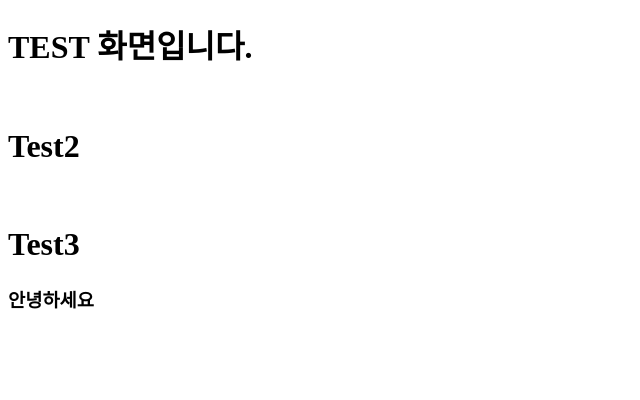
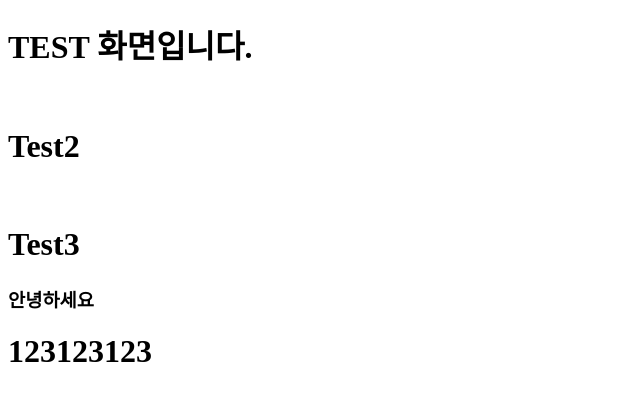
Before and after one commit to him1897/KH_Test, a plain HTML site: page Project_test/web/index.html in a window 1280 px wide. Shown: the whole page, without its empty margins (0-640 px from the left). Drawn offline with Linux system fonts and the light colour scheme.

Commit message:
제발
씨발

```diff
--- a/Project_test/web/index.html
+++ b/Project_test/web/index.html
@@ -11,5 +11,6 @@
 	&nbsp;
 	<h1> Test3</h1>
 	<h3>안녕하세요</h3>
+	<h1>123123123</h1>
 </body>
 </html>
```
